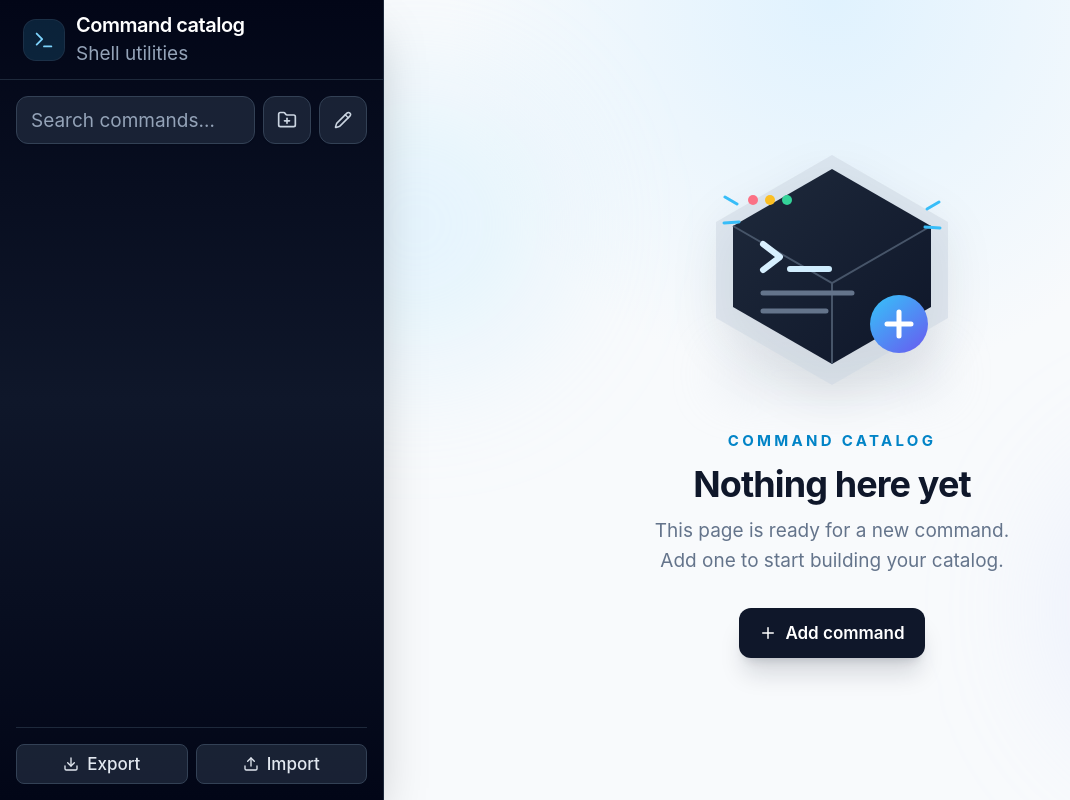
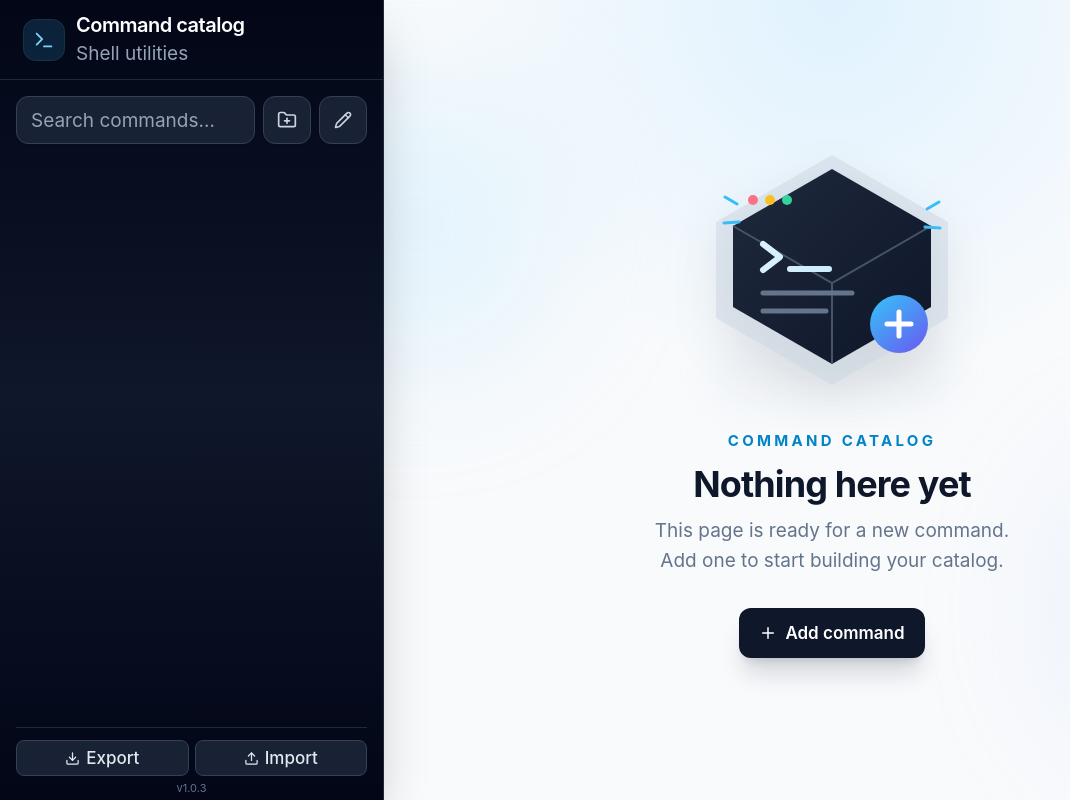
Before and after one commit to VladyslavParashchenko/command-catalog, a Vue app: page / in a window 1280 px wide. Shown: the whole page, without its empty margins (0-1070 px from the left). Built offline with nearby package versions, Linux system fonts and the light colour scheme.

Commit message:
feat(ui): show compact app version

```diff
--- a/package.json
+++ b/package.json
@@ -1,5 +1,6 @@
 {
   "name": "command-catalog",
+  "version": "1.0.3",
   "private": true,
   "type": "module",
   "packageManager": "pnpm@11.18.0",
--- a/src/App.vue
+++ b/src/App.vue
@@ -92,7 +92,7 @@ onMounted(async () => {
           <p class="text-base text-slate-400">Shell utilities</p>
         </div>
       </div>
-      <div class="flex min-h-0 flex-1 flex-col p-4">
+      <div class="flex min-h-0 flex-1 flex-col p-4 pb-1">
         <CommandTree
           v-model="query"
           :categories="commandTree"
@@ -166,8 +166,8 @@ onMounted(async () => {
       ref="catalogEditor"
       :show-floating-button="isCommandRoute"
       :categories="categories"
-      :on-create-command="addCommand"
-      :on-update-command="saveCommand"
+      @create-command="addCommand"
+      @update-command="saveCommand"
     />
     <CategoryEditor ref="categoryEditor" @create="addCategory" @update="renameCategory" />
     <ExportDialog ref="exportDialog" :categories="categories" />
--- a/src/components/catalog/CatalogTransfer.vue
+++ b/src/components/catalog/CatalogTransfer.vue
@@ -1,24 +1,29 @@
 <script setup lang="ts">
 import { Download, Upload } from 'lucide-vue-next';
+import packageJson from '../../../package.json';
 
 const emit = defineEmits<{ openExport: []; openImport: [] }>();
+const version = packageJson.version;
 </script>
 
 <template>
-  <div class="mt-4 grid grid-cols-2 gap-2 border-t border-slate-800 pt-4">
+  <div class="mt-3 border-t border-slate-800 pt-3">
+    <div class="grid grid-cols-2 gap-1.5">
       <button
         type="button"
-      class="inline-flex h-10 items-center justify-center gap-2 rounded-lg border border-slate-700 bg-slate-800/80 text-sm font-medium text-slate-200 transition hover:border-sky-400 hover:text-white focus:outline-none focus:ring-4 focus:ring-sky-400/15"
+        class="inline-flex h-9 items-center justify-center gap-1.5 rounded-lg border border-slate-700 bg-slate-800/80 text-sm font-medium text-slate-200 transition hover:border-sky-400 hover:text-white focus:outline-none focus:ring-4 focus:ring-sky-400/15"
         @click="emit('openExport')"
       >
-      <Download :size="16" /> Export
+        <Download :size="15" /> Export
       </button>
       <button
         type="button"
-      class="inline-flex h-10 items-center justify-center gap-2 rounded-lg border border-slate-700 bg-slate-800/80 text-sm font-medium text-slate-200 transition hover:border-sky-400 hover:text-white focus:outline-none focus:ring-4 focus:ring-sky-400/15"
+        class="inline-flex h-9 items-center justify-center gap-1.5 rounded-lg border border-slate-700 bg-slate-800/80 text-sm font-medium text-slate-200 transition hover:border-sky-400 hover:text-white focus:outline-none focus:ring-4 focus:ring-sky-400/15"
         @click="emit('openImport')"
       >
-      <Upload :size="16" /> Import
+        <Upload :size="15" /> Import
       </button>
     </div>
+    <p class="mt-1 text-center text-[11px] leading-4 text-slate-500">v{{ version }}</p>
+  </div>
 </template>
--- a/tsconfig.json
+++ b/tsconfig.json
@@ -4,6 +4,7 @@
     "useDefineForClassFields": true,
     "module": "ESNext",
     "moduleResolution": "Bundler",
+    "resolveJsonModule": true,
     "strict": true,
     "skipLibCheck": true,
     "noEmit": true,
```
Lines whose indentation alone changed are shown as unchanged.
